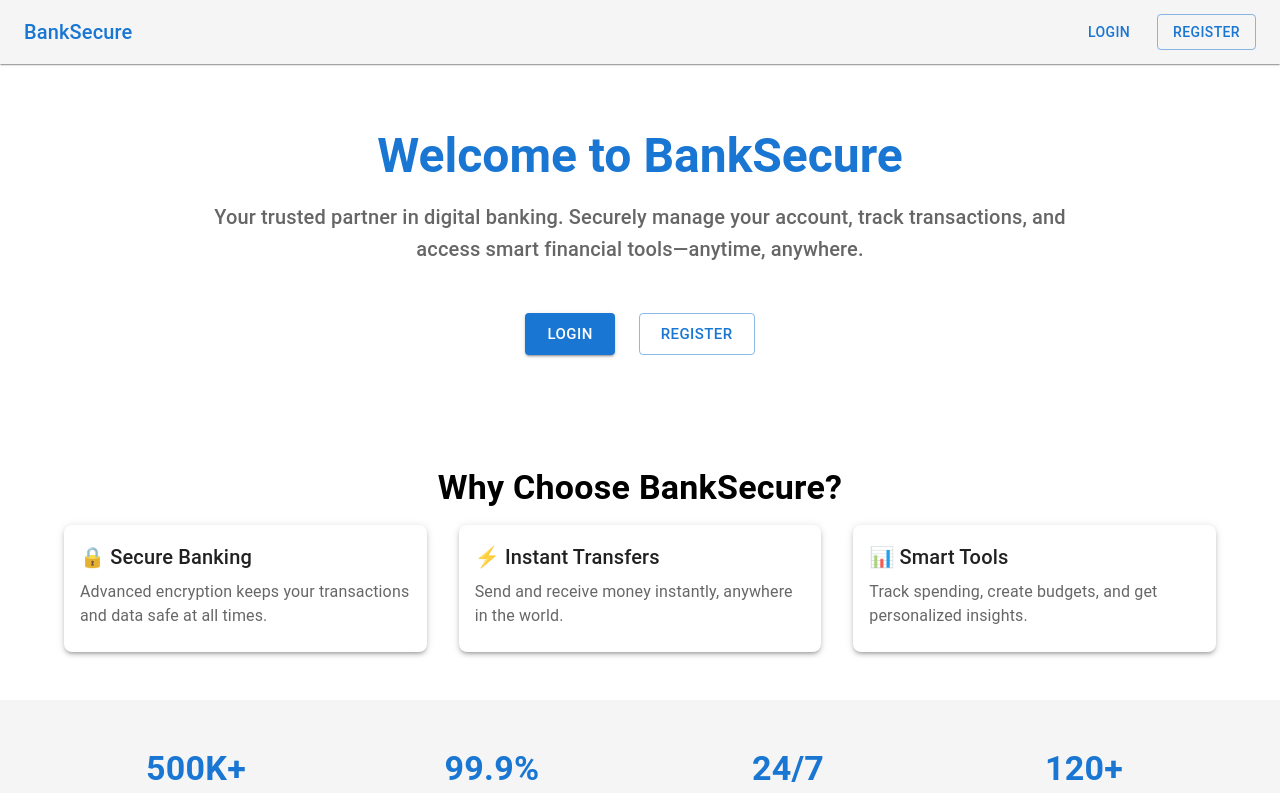
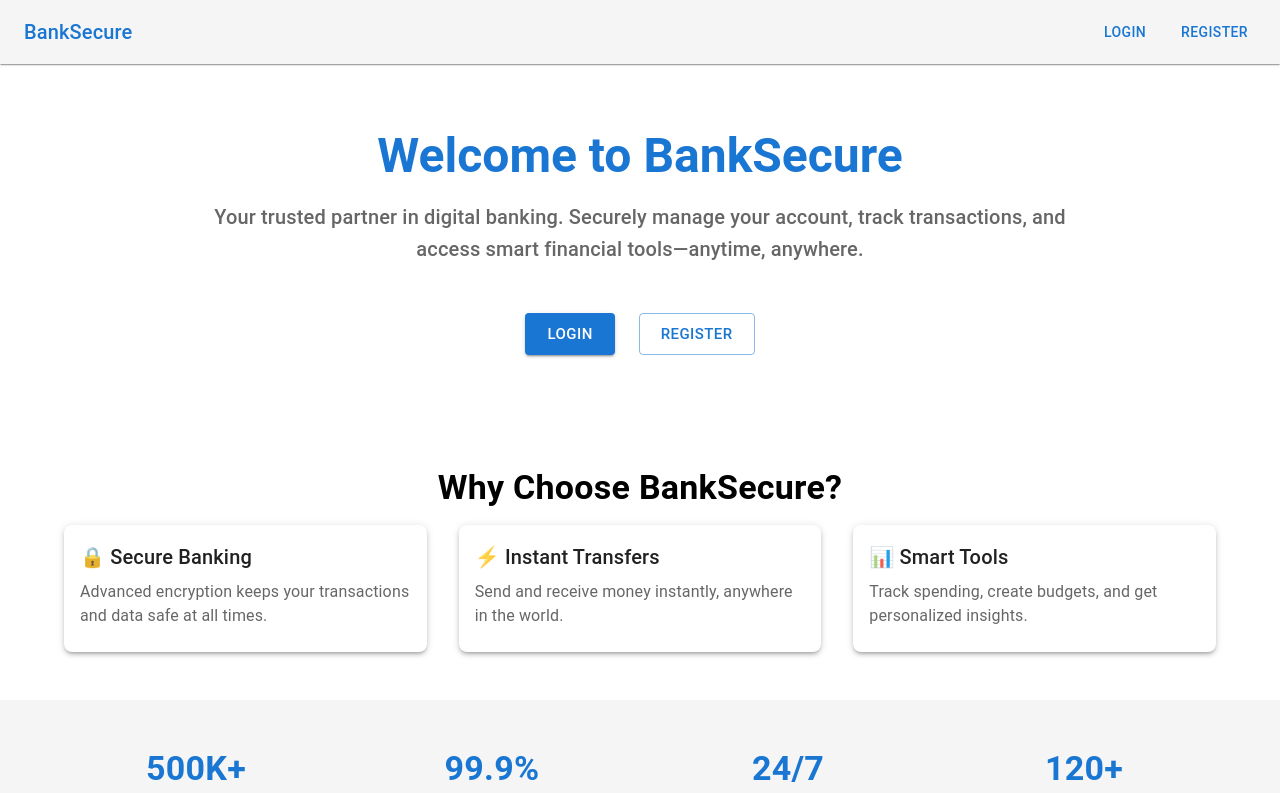
Before and after one commit to shreejal27/BankSystem_Frontend, a React (Vite) app: page / in a window 1280 px wide. Shown: the top 793 px of the page. Built offline with nearby package versions, Linux system fonts and the light colour scheme; no server answers.

Commit message:
removed the outline on header in register button

```diff
--- a/src/pages/LandingPage.tsx
+++ b/src/pages/LandingPage.tsx
@@ -23,20 +23,10 @@ const LandingPage: React.FC = () => {
             BankSecure
           </Typography>
           <Stack direction="row" spacing={2}>
-            <Button
-              component={RouterLink}
-              to="/login"
-              color="primary"
-              variant="text"
-            >
+            <Button component={RouterLink} to="/login" color="primary">
               Login
             </Button>
-            <Button
-              component={RouterLink}
-              to="/register"
-              color="primary"
-              variant="outlined"
-            >
+            <Button component={RouterLink} to="/register" color="primary">
               Register
             </Button>
           </Stack>
```
